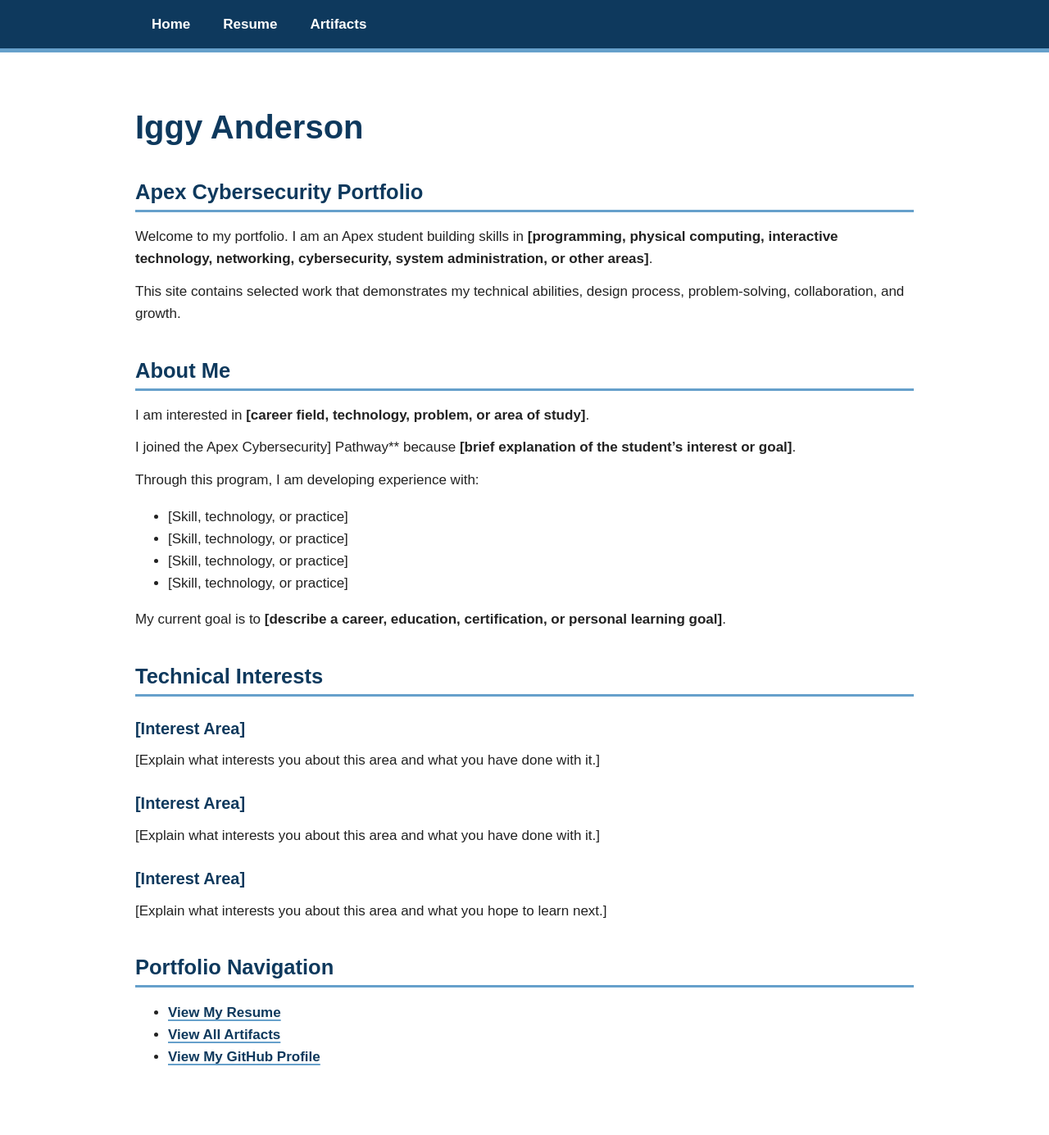
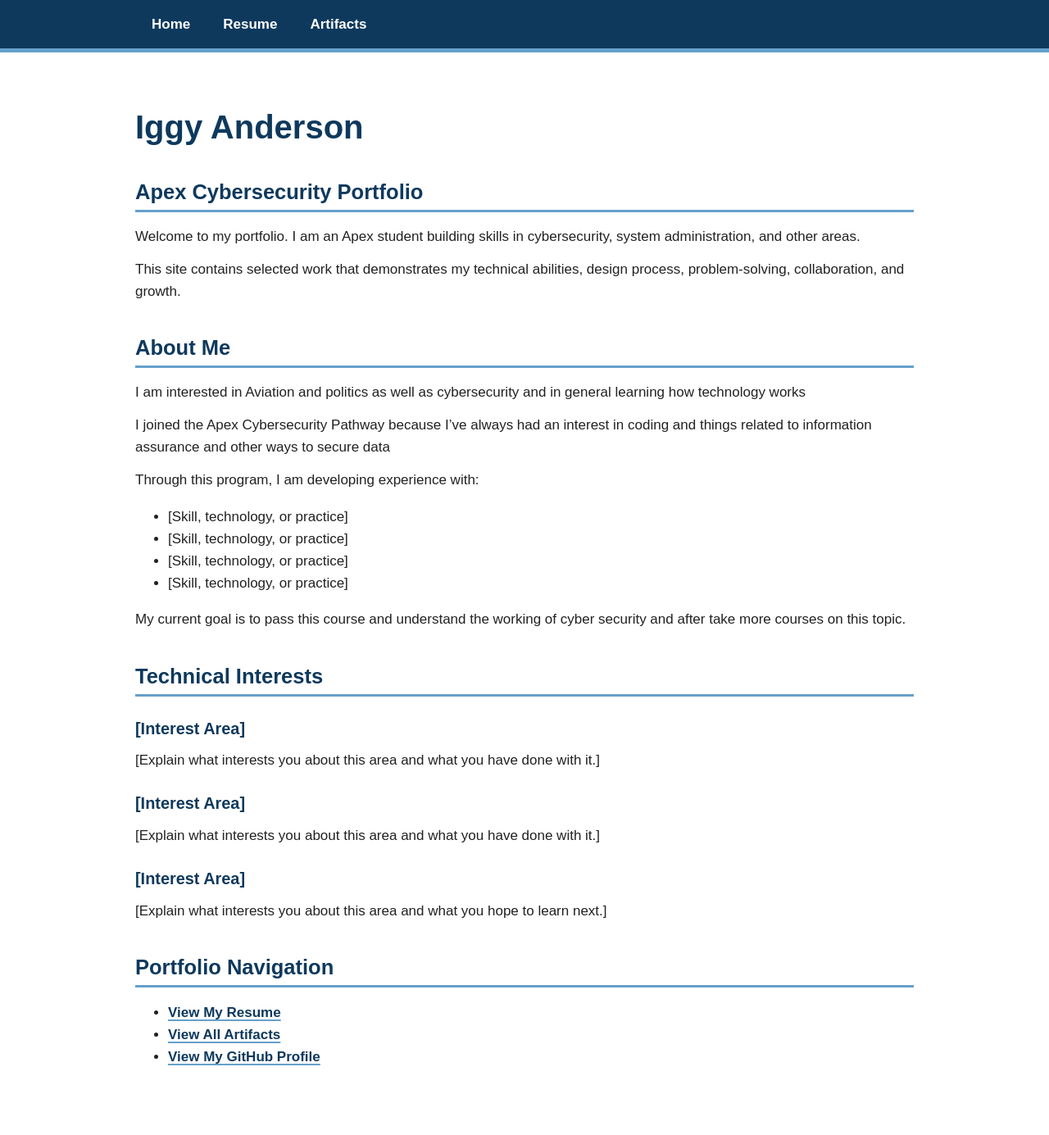
Before and after one commit to 0ysterfish/APEX-portfolio, a Jekyll site: the page built from index.md, in a window 1280 px wide. Shown: the whole page at 82% size. Built offline with Jekyll 4.4.1, drawn with Linux system fonts in a browser that asks for light colours.

Commit message:
index edit

```diff
--- a/index.md
+++ b/index.md
@@ -7,15 +7,15 @@ title: Home
 
 ## Apex Cybersecurity Portfolio
 
-Welcome to my portfolio. I am an Apex student building skills in **[programming, physical computing, interactive technology, networking, cybersecurity, system administration, or other areas]**.
+Welcome to my portfolio. I am an Apex student building skills in cybersecurity, system administration, and other areas.
 
 This site contains selected work that demonstrates my technical abilities, design process, problem-solving, collaboration, and growth.
 
 ## About Me
 
-I am interested in **[career field, technology, problem, or area of study]**.
+I am interested in Aviation and politics as well as cybersecurity and in general learning how technology works
 
-I joined the Apex Cybersecurity] Pathway** because **[brief explanation of the student’s interest or goal]**.
+I joined the Apex Cybersecurity Pathway because I've always had an interest in coding and things related to information assurance and other ways to secure data
 
 Through this program, I am developing experience with:
 
@@ -24,7 +24,7 @@ Through this program, I am developing experience with:
 - [Skill, technology, or practice]
 - [Skill, technology, or practice]
 
-My current goal is to **[describe a career, education, certification, or personal learning goal]**.
+My current goal is to pass this course and understand the working of cyber security and after take more courses on this topic.
 
 ## Technical Interests
 
```
